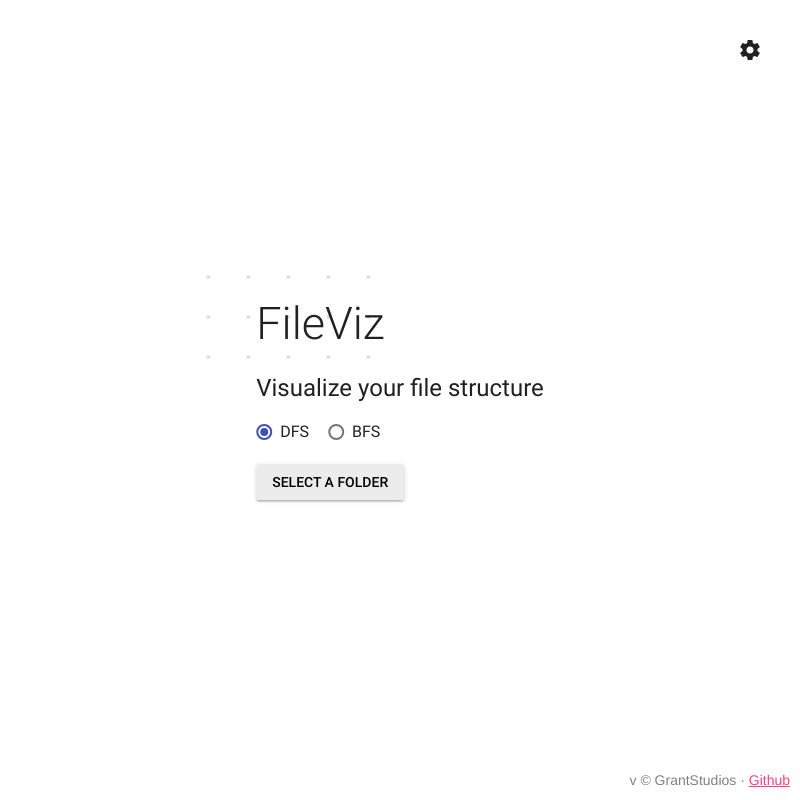
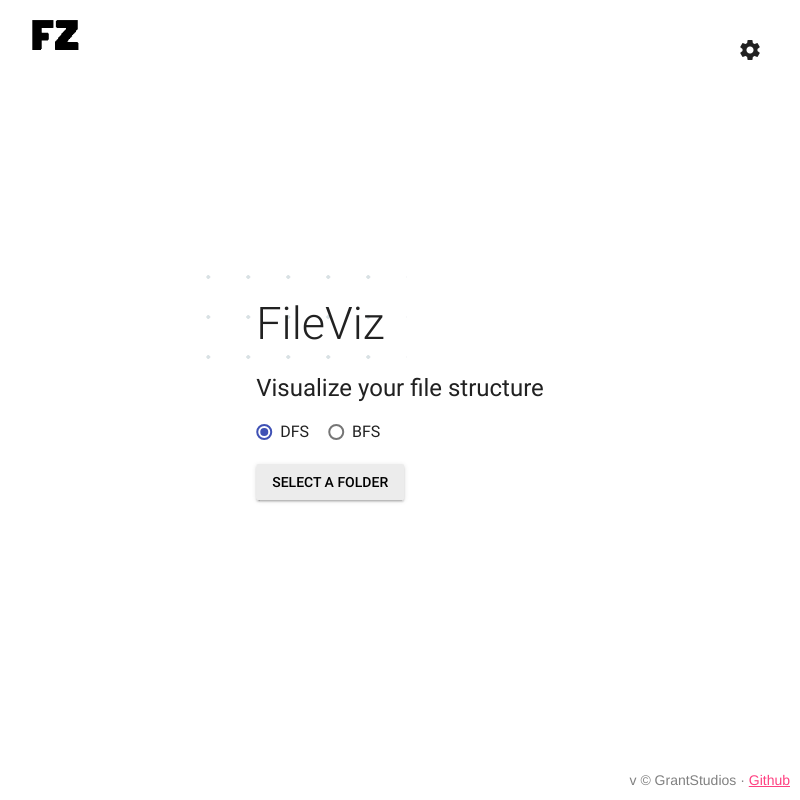
Before and after one commit to GrantStudios/FileViz, an Electron app: page src/index.html in a window 800 px wide. Drawn offline with Linux system fonts and the light colour scheme; no server answers.

Commit message:
Index: add logo, restyle

```diff
--- a/src/index.html
+++ b/src/index.html
@@ -66,7 +66,7 @@
       </div>
     </div>
   </div>
-
+  <img src="resources/images/icons/icon.png" id="logo" />
   <div class="centered" id="home">
     <div id="dots"></div>
     <div style="z-index: 1">
--- a/src/resources/index.css
+++ b/src/resources/index.css
@@ -70,20 +70,31 @@ h2 {
   display: flex;
 }
 
-#label{
+#label {
   position: fixed;
   bottom: 10px;
   right: 10px;
   color: grey;
 }
 
-#dots{
+#dots {
   position: absolute;
   left: -50px;
   top: -25px;
-  background-image: radial-gradient(circle at 2px 2px, #d9e1e4 2px, transparent 0);
+  background-image: radial-gradient(
+    circle at 2px 2px,
+    #d9e1e4 2px,
+    transparent 0
+  );
   background-size: 40px 40px;
   height: 100px;
   width: 200px;
   z-index: -1;
 }
+
+#logo {
+  position: fixed;
+  left: 30px;
+  top: 10px;
+  height: 50px;
+}
```
